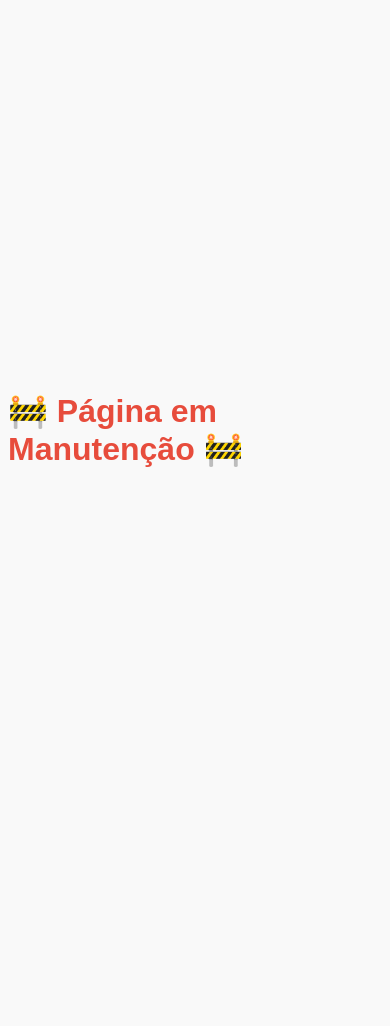
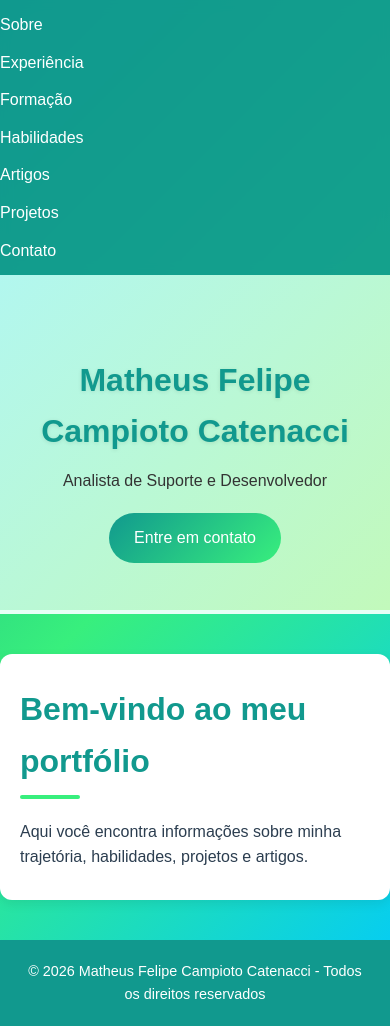
Before and after one commit to MatheusCampioto/sitedev, a plain HTML site: page index.html in a window 390 px wide. Before the commit the page ends 860 px from the top, so only its background shows below. Drawn offline with Linux system fonts and the light colour scheme.

Commit message:
correcao bugs

```diff
--- a/index.html
+++ b/index.html
@@ -1,26 +1,44 @@
 <!DOCTYPE html>
 <html lang="pt-BR">
 <head>
-    <meta charset="UTF-8">
-    <meta name="viewport" content="width=device-width, initial-scale=1.0">
-    <title>Página em Manutenção</title>
-    <style>
-        body {
-            display: flex;
-            justify-content: center;
-            align-items: center;
-            height: 100vh;
-            background: #f9f9f9;
-            font-family: Arial, sans-serif;
-            color: #333;
-        }
-        h1 {
-            font-size: 2em;
-            color: #e74c3c;
-        }
-    </style>
+  <meta charset="UTF-8">
+  <title>Portfólio - Matheus Campioto</title>
+  <link rel="stylesheet" href="style.css">
 </head>
 <body>
-    <h1>🚧 Página em Manutenção 🚧</h1>
+
+  <!-- Navbar -->
+  <nav class="navbar">
+    <ul>
+      <li><a href="sobre.html">Sobre</a></li>
+      <li><a href="experiencia.html">Experiência</a></li>
+      <li><a href="formacao.html">Formação</a></li>
+      <li><a href="habilidades.html">Habilidades</a></li>
+      <li><a href="artigos.html">Artigos</a></li>
+      <li><a href="projetos.html">Projetos</a></li>
+      <li><a href="contato.html">Contato</a></li>
+    </ul>
+  </nav>
+
+  <!-- Hero -->
+  <header class="hero">
+    <h1>Matheus Felipe Campioto Catenacci</h1>
+    <p>Analista de Suporte e Desenvolvedor</p>
+    <a href="https://wa.me/5544999620498" target="_blank" class="hero-btn">Entre em contato</a>
+  </header>
+
+  <!-- Conteúdo inicial -->
+  <main>
+    <section>
+      <h2>Bem-vindo ao meu portfólio</h2>
+      <p>Aqui você encontra informações sobre minha trajetória, habilidades, projetos e artigos.</p>
+    </section>
+  </main>
+
+  <!-- Rodapé -->
+  <footer>
+    <p>© 2026 Matheus Felipe Campioto Catenacci - Todos os direitos reservados</p>
+  </footer>
+
 </body>
 </html>
--- a/style.css
+++ b/style.css
@@ -11,7 +11,7 @@ html {
 
 body {
   font-family: 'Poppins', sans-serif;
-  background: linear-gradient(135deg, #11998e, #38ef7d, #00c9ff); /* fundo degradê */
+  background: linear-gradient(135deg, #11998e, #38ef7d, #00c9ff);
   color: #2c3e50;
   line-height: 1.6;
 }
@@ -21,7 +21,7 @@ body {
   position: fixed;
   top: 0;
   width: 100%;
-  background: rgba(17, 153, 142, 0.9); /* verde translúcido */
+  background: rgba(17, 153, 142, 0.9);
   backdrop-filter: blur(6px);
   padding: 12px 0;
   z-index: 1000;
@@ -45,7 +45,7 @@ body {
 
 /* ===== HERO ===== */
 .hero {
-  background: linear-gradient(135deg, #b2f7ef, #c2f9bb); /* verde/azul bem suave */
+  background: linear-gradient(135deg, #b2f7ef, #c2f9bb);
   color: #2c3e50;
   text-align: center;
   padding: 120px 20px 80px; /* espaço extra por causa da navbar fixa */
@@ -64,7 +64,7 @@ body {
   animation: fadeInUp 2s ease;
 }
 
-/* botão hero com ripple */
+/* botão hero */
 .hero-btn {
   position: relative;
   display: inline-block;
@@ -109,7 +109,6 @@ section {
 section:nth-child(odd) { animation-delay: 0.3s; }
 section:nth-child(even) { animation-delay: 0.6s; }
 
-/* títulos */
 section h2 {
   font-size: 2rem;
   margin-bottom: 20px;
@@ -209,9 +208,7 @@ footer a {
   margin: 0 8px;
   transition: color 0.3s;
 }
-footer a:hover {
-  color: #e6fff5;
-}
+footer a:hover { color: #e6fff5; }
 
 /* ===== ANIMAÇÕES ===== */
 @keyframes fadeInUp {
@@ -238,17 +235,18 @@ footer a:hover {
   from { opacity: 0; transform: translateY(-30px); }
   to { opacity: 1; transform: translateY(0); }
 }
-@keyframes glowPulse {
-  0% { text-shadow: 0 0 5px #38ef7d; }
-  50% { text-shadow: 0 0 20px #38ef7d; }
-  100% { text-shadow: 0 0 5px #38ef7d; }
-}
 
 /* ===== RESPONSIVIDADE ===== */
 @media (max-width: 768px) {
+  .navbar {
+    position: relative; /* deixa de ser fixa no mobile */
+  }
   .navbar ul {
     flex-direction: column;
     gap: 12px;
+  }
+  .hero {
+    padding: 80px 20px 40px; /* reduz espaço no mobile */
   }
   .hero h1 { font-size: 2rem; }
   .hero p { font-size: 1rem; }
```
Also changed, not shown: indexOLD.html (added, +26 -0 lines), indexSdandBy.html (deleted, +0 -44 lines).
